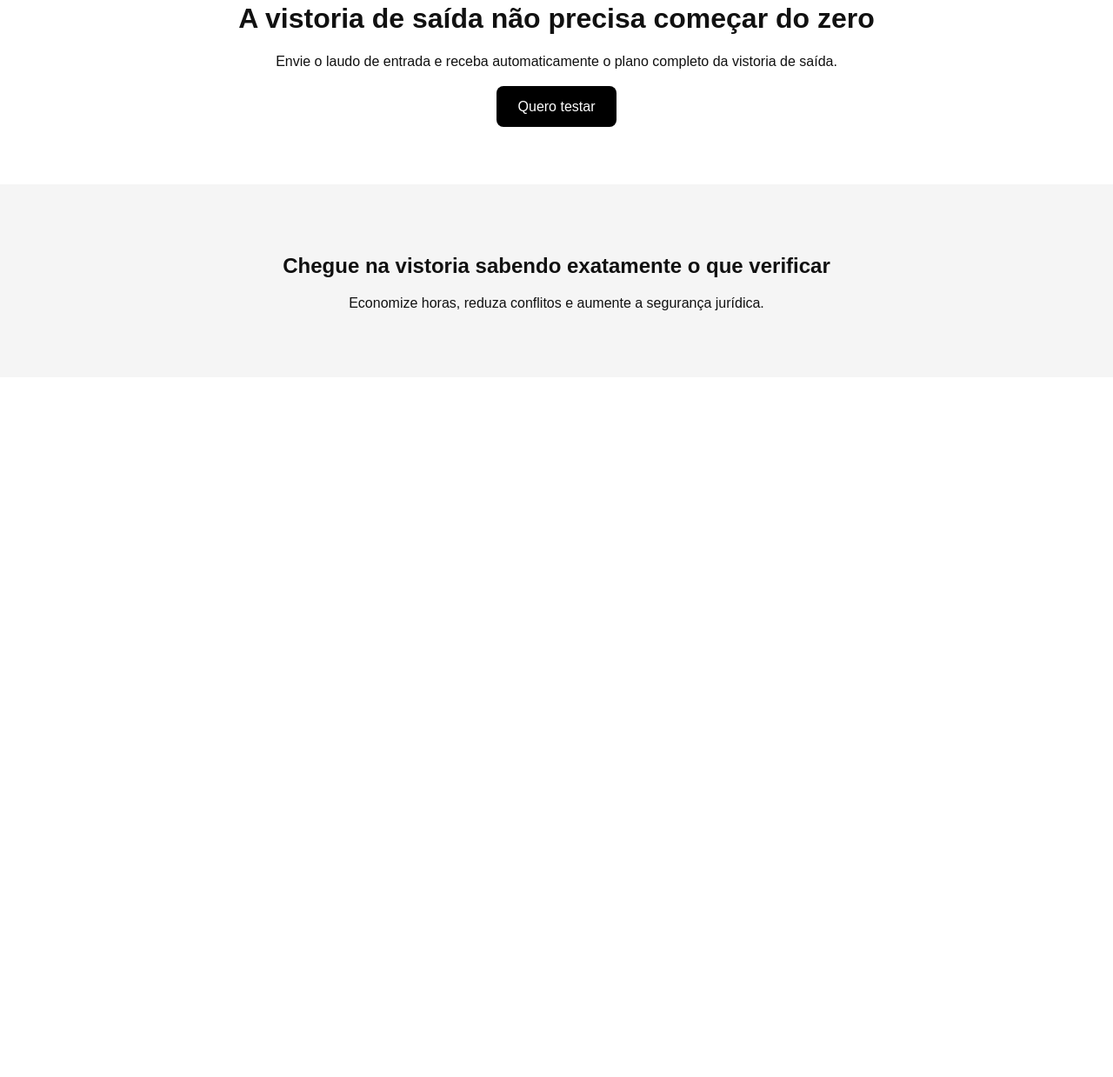
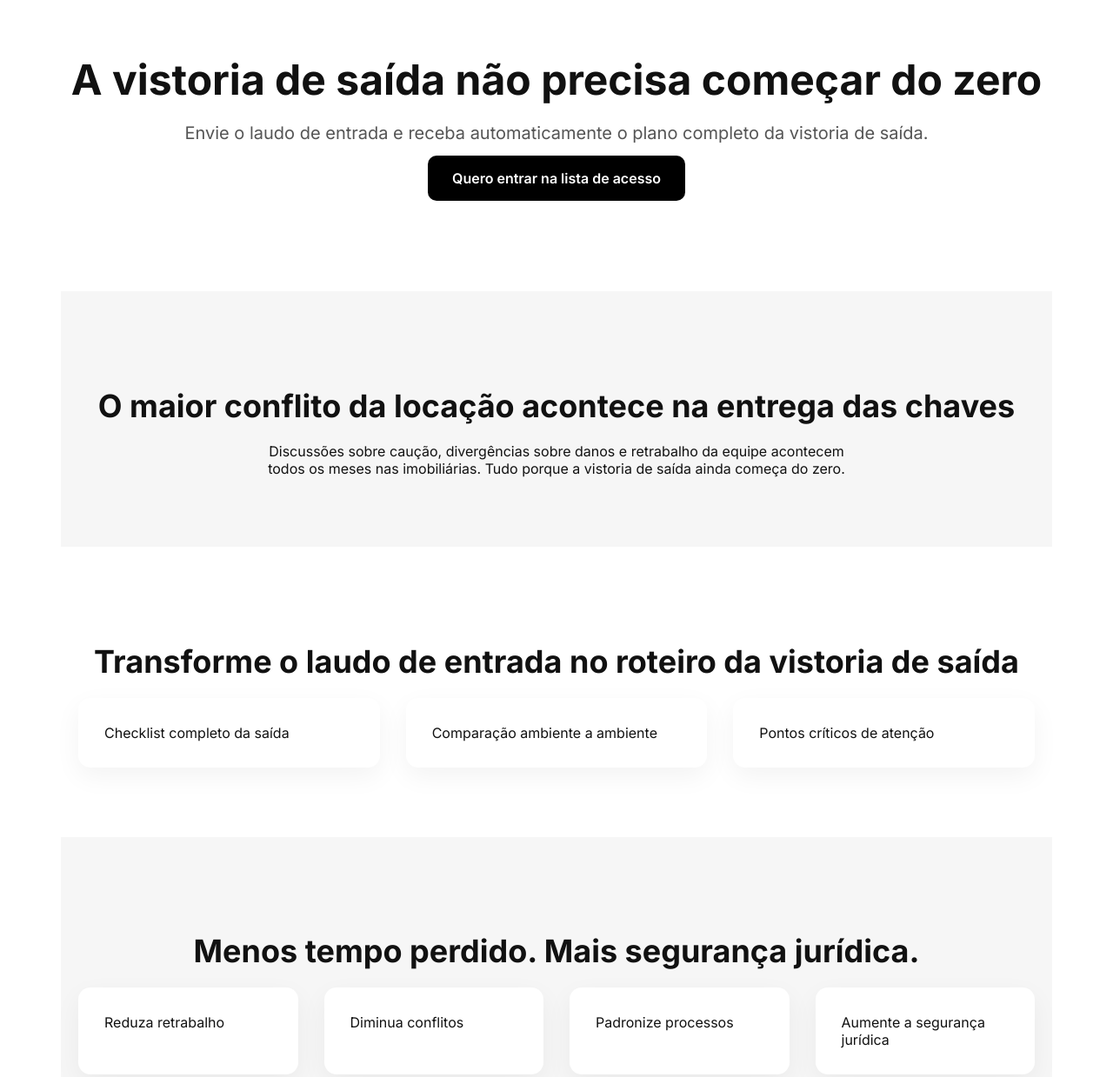
Before and after one commit to luizlessa-dev/laudomatch-site, a plain HTML site: page index.html in a window 1280 px wide. Shown: the part 98-1337 px from the top of the page at 87% size. Before the commit the page ends 800 px from the top, so only its background shows below. Drawn offline with Linux system fonts and the light colour scheme.

Commit message:
Landing V2

```diff
--- a/index.html
+++ b/index.html
@@ -4,27 +4,76 @@
 <meta charset="UTF-8">
 <meta name="viewport" content="width=device-width, initial-scale=1.0">
 <title>LaudoMatch</title>
+
+<link href="https://fonts.googleapis.com/css2?family=Inter:wght@300;400;600;700&display=swap" rel="stylesheet">
+
 <style>
-body{font-family:Arial, sans-serif;margin:0;background:#fff;color:#111;text-align:center}
-.hero{padding:80px 20px}
-.section{padding:60px 20px;background:#f5f5f5}
-.btn{padding:15px 25px;background:black;color:white;text-decoration:none;border-radius:8px}
+body{
+font-family:Inter, sans-serif;
+margin:0;
+color:#111;
+background:white;
+}
+.container{max-width:1100px;margin:auto;padding:80px 20px}
+.hero{text-align:center;padding:120px 20px}
+.hero h1{font-size:48px;margin-bottom:20px}
+.hero p{font-size:20px;color:#555;margin-bottom:30px}
+.btn{background:#000;color:#fff;padding:16px 28px;border-radius:10px;text-decoration:none;font-weight:600}
+.section-gray{background:#f6f6f6}
+.grid{display:grid;grid-template-columns:repeat(auto-fit,minmax(250px,1fr));gap:30px}
+.card{background:white;padding:30px;border-radius:14px;box-shadow:0 10px 30px rgba(0,0,0,0.05)}
+h2{font-size:36px;margin-bottom:20px;text-align:center}
 </style>
 </head>
 
 <body>
 
-<div class="hero">
+<section class="hero">
 <h1>A vistoria de saída não precisa começar do zero</h1>
 <p>Envie o laudo de entrada e receba automaticamente o plano completo da vistoria de saída.</p>
-<br>
-<a class="btn">Quero testar</a>
+<a class="btn">Quero entrar na lista de acesso</a>
+</section>
+
+<section class="container section-gray">
+<h2>O maior conflito da locação acontece na entrega das chaves</h2>
+<p style="text-align:center;max-width:700px;margin:auto">
+Discussões sobre caução, divergências sobre danos e retrabalho da equipe acontecem todos os meses nas imobiliárias.
+Tudo porque a vistoria de saída ainda começa do zero.
+</p>
+</section>
+
+<section class="container">
+<h2>Transforme o laudo de entrada no roteiro da vistoria de saída</h2>
+<div class="grid">
+<div class="card">Checklist completo da saída</div>
+<div class="card">Comparação ambiente a ambiente</div>
+<div class="card">Pontos críticos de atenção</div>
 </div>
+</section>
 
-<div class="section">
-<h2>Chegue na vistoria sabendo exatamente o que verificar</h2>
-<p>Economize horas, reduza conflitos e aumente a segurança jurídica.</p>
+<section class="container section-gray">
+<h2>Menos tempo perdido. Mais segurança jurídica.</h2>
+<div class="grid">
+<div class="card">Reduza retrabalho</div>
+<div class="card">Diminua conflitos</div>
+<div class="card">Padronize processos</div>
+<div class="card">Aumente a segurança jurídica</div>
 </div>
+</section>
+
+<section class="container">
+<h2>Como funciona</h2>
+<div class="grid">
+<div class="card">1️⃣ Envie o laudo de entrada</div>
+<div class="card">2️⃣ A IA analisa o documento</div>
+<div class="card">3️⃣ Receba o checklist completo</div>
+</div>
+</section>
+
+<section class="hero">
+<h2>Seja uma das primeiras imobiliárias a testar</h2>
+<a class="btn">Quero entrar na lista</a>
+</section>
 
 </body>
 </html>
```
